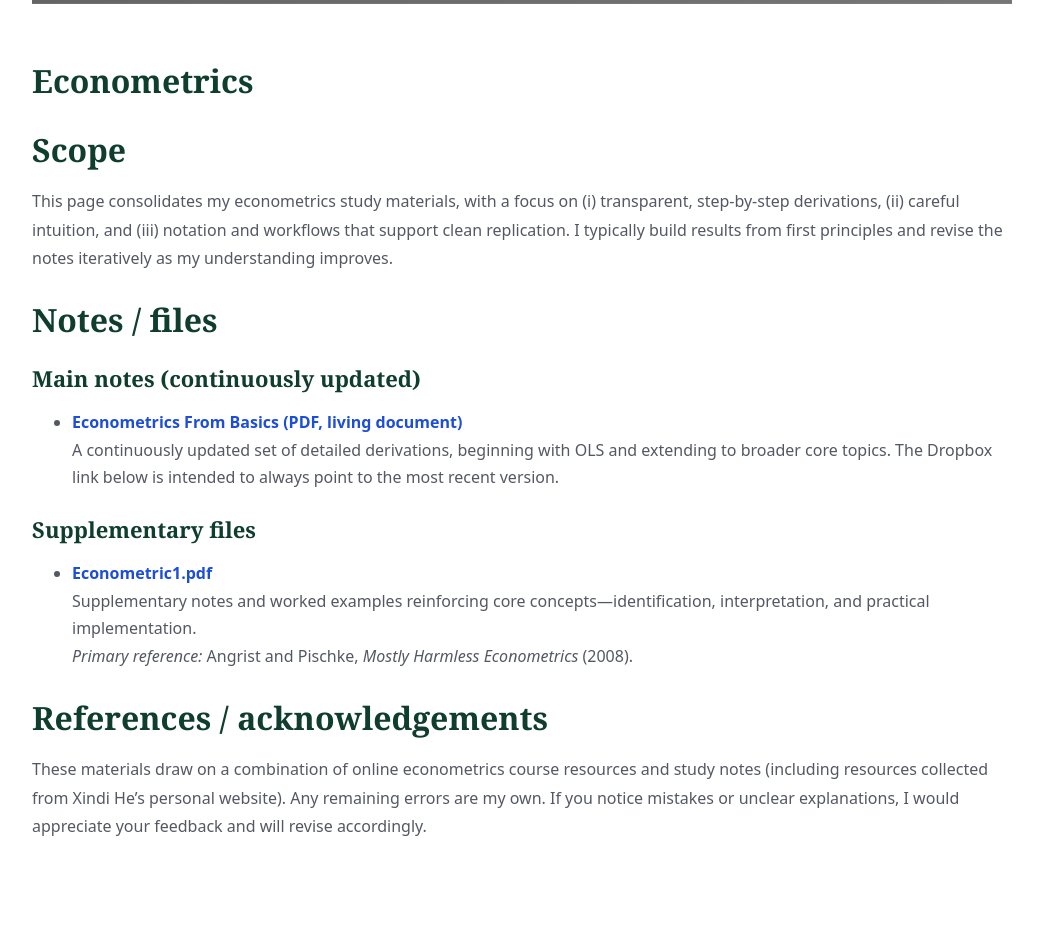
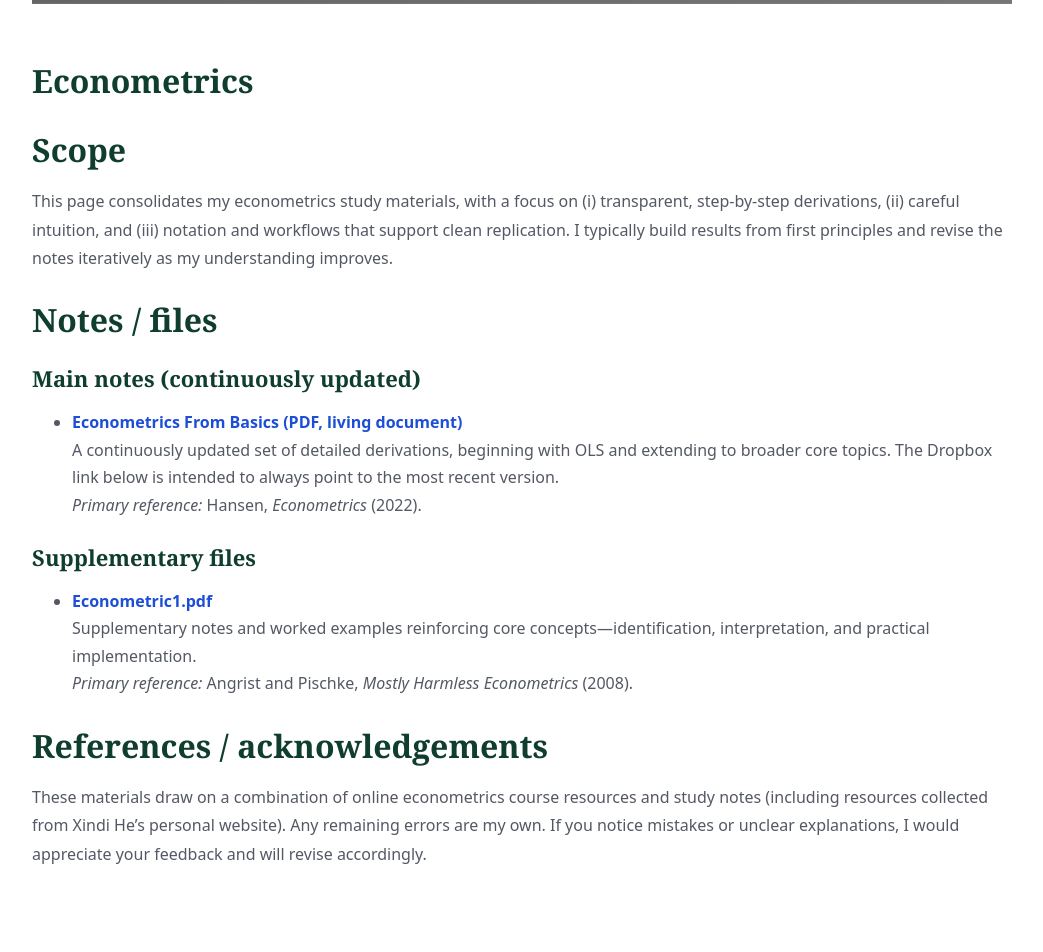
Before and after one commit to yaxinzn/study-archive, a Jekyll site: the page built from materials/econometrics/index.md, in a window 1280 px wide. Shown: the part 468-1420 px from the top of the page, without its empty margins (118-1161 px from the left). Built offline with Jekyll 4.4.1, drawn with Linux system fonts in a browser that asks for light colours; before the commit the page ends 1392 px from its top, so only the background shows below that; grey boxes are pictures that could not be loaded.

Commit message:
Update econometrics index with primary reference
Added primary reference for econometrics notes.

```diff
--- a/materials/econometrics/index.md
+++ b/materials/econometrics/index.md
@@ -15,7 +15,8 @@ This page consolidates my econometrics study materials, with a focus on (i) tran
 
 ### Main notes (continuously updated)
 - **[Econometrics From Basics (PDF, living document)](https://www.dropbox.com/scl/fi/5w8yidocgkq5lc1ku1s8i/Econometrics_FromBasics.pdf?rlkey=29yqw28d7had219w9dodjm1i1&st=z0vfkz6w&dl=0)**
- A continuously updated set of detailed derivations, beginning with OLS and extending to broader core topics. The Dropbox link below is intended to always point to the most recent version.
+  A continuously updated set of detailed derivations, beginning with OLS and extending to broader core topics. The Dropbox link below is intended to always point to the most recent version.
+  *Primary reference:* Hansen, *Econometrics* (2022).
 
 ### Supplementary files
 - **[Econometric1.pdf](Econometric1.pdf)**
```
